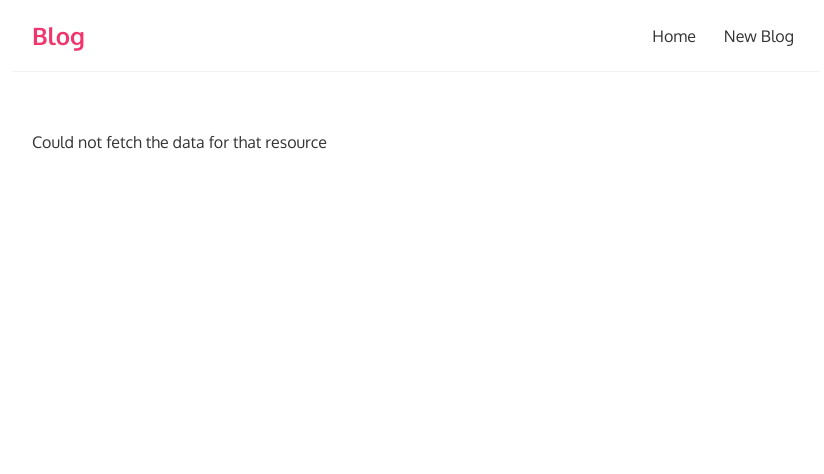
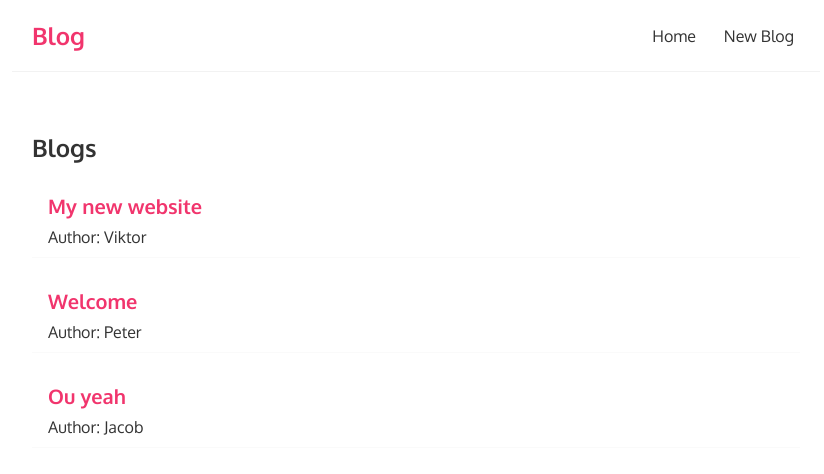
Before and after one commit to viktorsuster/React-Fundamentals, a React (Create React App) app: page / in a window 1280 px wide. Shown: the top 474 px of the page, without its empty margins (224-1048 px from the left). Built offline with nearby package versions, Linux system fonts and the light colour scheme; data requests are answered from the project's data file.

Commit message:
Making a custom hook

```diff
--- a/src/Components/BlogList/index.jsx
+++ b/src/Components/BlogList/index.jsx
@@ -8,7 +8,6 @@ const BlogList = ( { blogs, title, handleDelete }) => {
         <div className='blog-preview' key={blog.id}>
           <h2>{blog.title}</h2>
           <p>Author: {blog.author}</p>
-          <button onClick={() => handleDelete(blog.id)}>Delete</button>
         </div>
       ))}
     </div>
--- a/src/Components/Home/index.jsx
+++ b/src/Components/Home/index.jsx
@@ -1,40 +1,15 @@
 import React, {useState, useEffect} from 'react'
+import useFetch from '../../useFetch'
 import BlogList from '../BlogList'
 
 const Home = () => {
-  const [blogs, setBlogs] = useState(null)
-  const [isPending, setIsPending] = useState(true)
-  const [error, setError] = useState(null)
+  const { data: blogs, isPending, error } = useFetch('http://localhost:8000/blogs')
 
-  const handleDelete = (id) => {
-    const newBlogs = blogs.filter(blog => blog.id !== id)
-    setBlogs(newBlogs)
-  }
-
-  useEffect(() => {
-    setTimeout(() => {
-      fetch('http://localhost:8000/blogs')
-     .then(res => {
-      if (res.ok) {
-        throw Error('Could not fetch the data for that resource')
-      }
-      return res.json()
-     })
-     .then(data => {
-      setBlogs(data)
-      setIsPending(false)
-     })
-     .catch((err) => {
-      setIsPending(false)
-      setError(err.message)
-     })
-    }, 1000)
-  }, [])
   return (
     <div className='home'>
       {error && <div>{ error }</div>}
       {isPending && <div>Loading...</div>}
-      {blogs && <BlogList blogs={blogs} title="Blogs" handleDelete={handleDelete} />}
+      {blogs && <BlogList blogs={blogs} title="Blogs" />}
       </div>
   )
 }
--- /dev/null
+++ b/src/useFetch.js
@@ -0,0 +1,32 @@
+import {useState, useEffect} from "react"
+
+const useFetch = (url) => {
+  const [data, setData] = useState(null)
+  const [isPending, setIsPending] = useState(true)
+  const [error, setError] = useState(null)
+
+  useEffect(() => {
+    setTimeout(() => {
+      fetch(url)
+     .then(res => {
+      if (!res.ok) {
+        throw Error('Could not fetch the data for that resource')
+      }
+      return res.json()
+     })
+     .then(data => {
+      setData(data)
+      setIsPending(false)
+     })
+     .catch((err) => {
+      setIsPending(false)
+      setError(err.message)
+     })
+    }, 1000)
+  }, [url])
+
+  return { data, isPending, error}
+}
+
+
+export default useFetch
```
